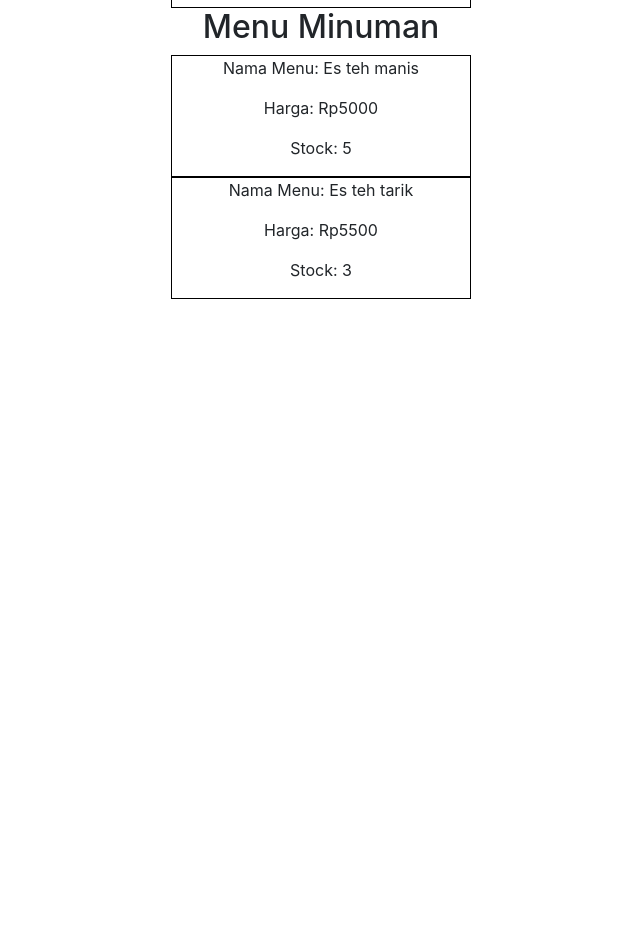
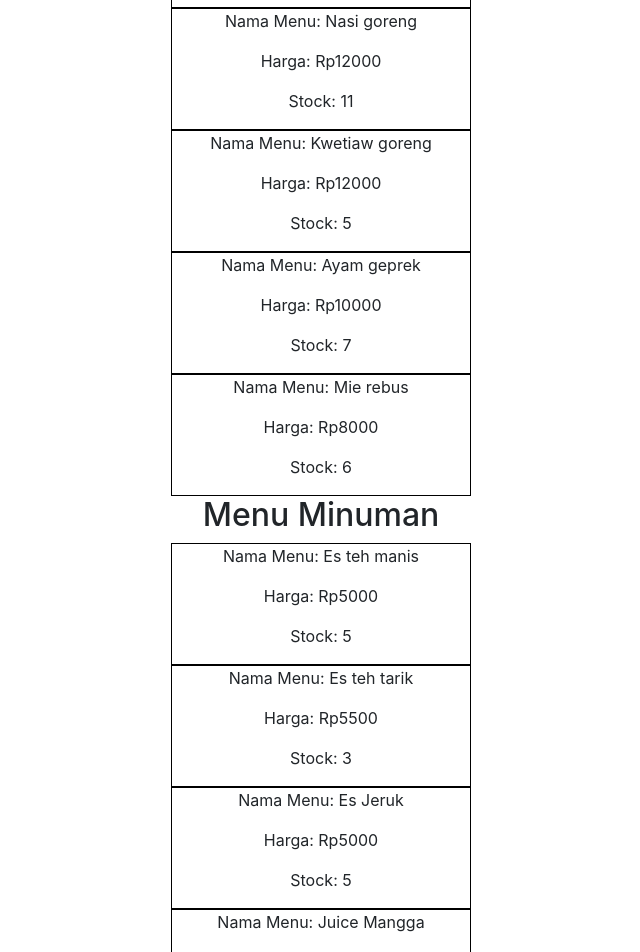
Before and after one commit to Jercarlo80/canteen-app, a React (Create React App) app: page / in a window 1280 px wide. Shown: the part 400-1352 px from the top of the page, without its empty margins (319-959 px from the left). Before the commit the page ends 800 px from the top, so only its background shows below. Built offline with nearby package versions, Linux system fonts and the light colour scheme.

Commit message:
menambahkan-list-menu

```diff
--- a/src/App/App.js
+++ b/src/App/App.js
@@ -9,12 +9,20 @@ class App extends Component {
     this.state = {
       namaKantin: "Canteen SE",
       MenuMakanan: [
-        {nama: 'Ayam bakar', harga: 25000, stock: 10},
-        {nama: 'Bebek goreng', harga: 30000, stock: 12}
+        {id: 1, nama: 'Ayam bakar', harga: 25000, stock: 10},
+        {id: 2, nama: 'Bebek goreng', harga: 30000, stock: 12},
+        {id: 3, nama: 'Nasi goreng', harga: 12000, stock: 11},
+        {id: 4, nama: 'Kwetiaw goreng', harga: 12000, stock: 5},
+        {id: 5, nama: 'Ayam geprek', harga: 10000, stock: 7},
+        {id: 6, nama: 'Mie rebus', harga: 8000, stock: 6}
       ],
       MenuMinuman: [
-        {nama: 'Es teh manis', harga: 5000, stock: 5},
-        {nama: 'Es teh tarik', harga: 5500, stock: 3}
+        {id: 1, nama: 'Es teh manis', harga: 5000, stock: 5},
+        {id: 2, nama: 'Es teh tarik', harga: 5500, stock: 3},
+        {id: 3, nama: 'Es Jeruk', harga: 5000, stock: 5},
+        {id: 4, nama: 'Juice Mangga', harga: 12000, stock: 4},
+        {id: 5, nama: 'Juice Melon', harga: 10000, stock: 5},
+        {id: 6, nama: 'Juice Apple', harga: 8000, stock: 6}
       ]
     }
   }
@@ -28,27 +36,13 @@ class App extends Component {
         <h1 className='header-name-canteen-se'>{this.state.namaKantin}</h1>
         <button className='btn btn-primary' onClick={() => this.handleGantiNama("Canteen IF")}>Ganti jurusan kantin</button>
         <h2 className='header-menu-makanan'>Menu Makanan</h2>
-        <MenuMakanan
-        namaMenu={this.state.MenuMakanan[0].nama}
-        hargaMenu={this.state.MenuMakanan[0].harga}
-        stock={this.state.MenuMakanan[0].stock}
-        />
-        <MenuMakanan
-        namaMenu={this.state.MenuMakanan[1].nama}
-        hargaMenu={this.state.MenuMakanan[1].harga}
-        stock={this.state.MenuMakanan[1].stock}
-        />
+        { this.state.MenuMakanan.map((menu)=>
+        <MenuMakanan key={menu.id} namaMenu={menu.nama} hargaMenu={menu.harga} stock={menu.stock}/>
+        )}
         <h2 className='header-menu-minuman'>Menu Minuman</h2>
-        <MenuMinuman
-        namaMenu={this.state.MenuMinuman[0].nama}
-        hargaMenu={this.state.MenuMinuman[0].harga}
-        stock={this.state.MenuMinuman[0].stock}
-        />
-        <MenuMinuman
-        namaMenu={this.state.MenuMinuman[1].nama}
-        hargaMenu={this.state.MenuMinuman[1].harga}
-        stock={this.state.MenuMinuman[1].stock}
-        />
+        { this.state.MenuMinuman.map((menu)=>
+        <MenuMinuman key={menu.id} namaMenu={menu.nama} hargaMenu={menu.harga} stock={menu.stock}/>
+        )}
       </div>
     );
   }
```
